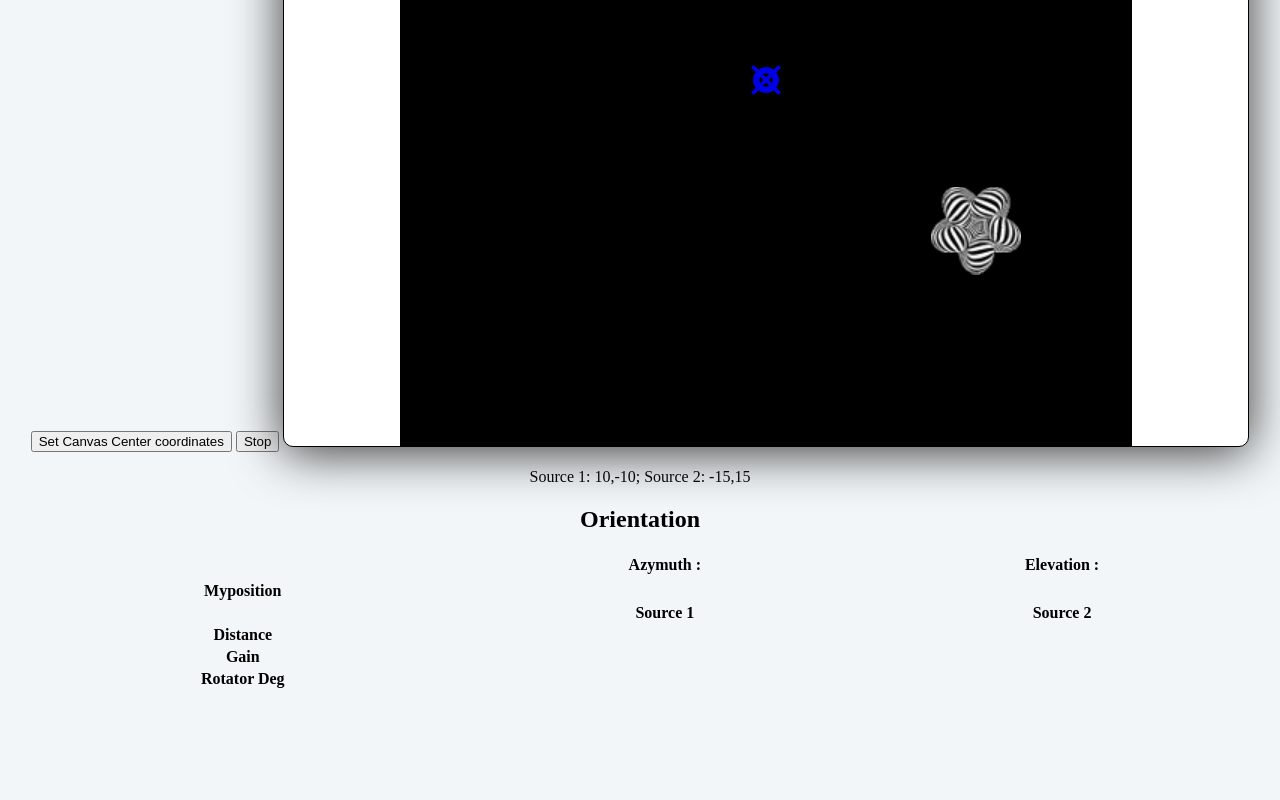
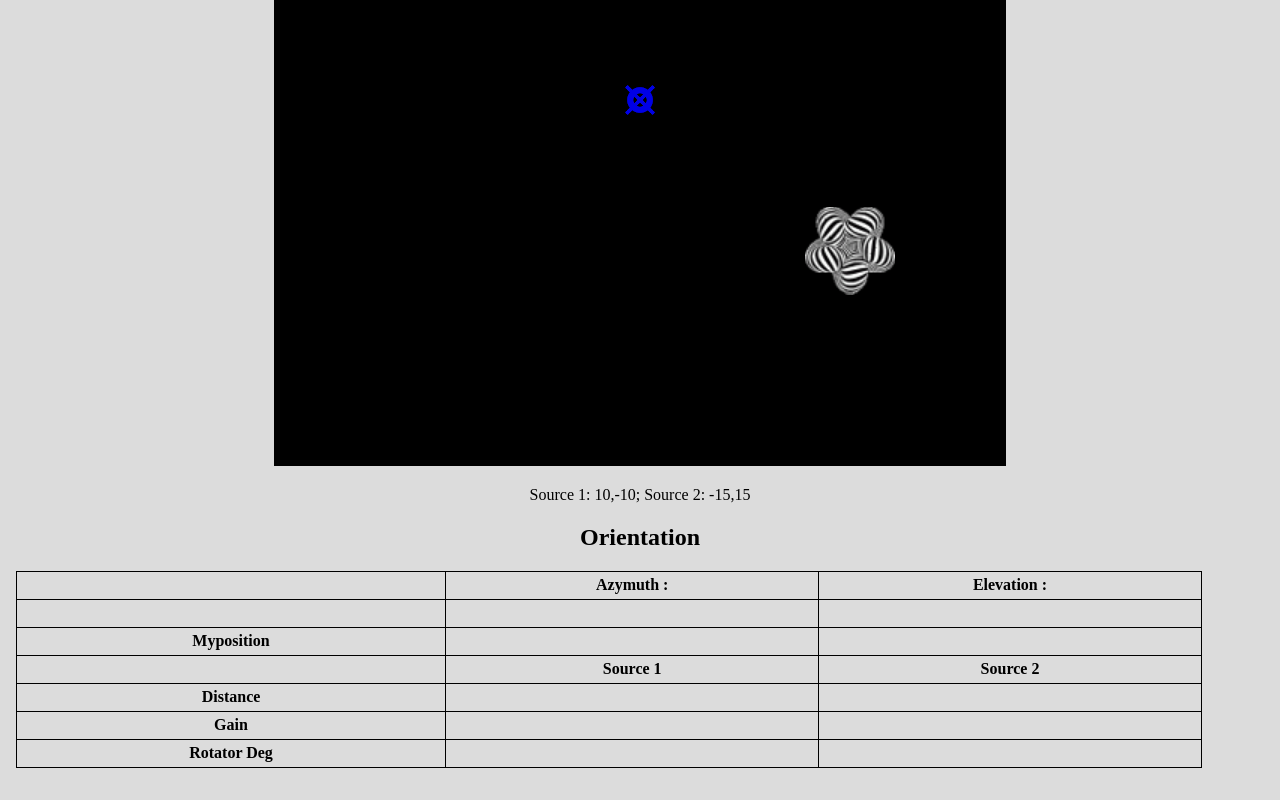
Before and after one commit to LouisVRX/louisvrx.github.io, a plain HTML site: page index.html in a window 1280 px wide. Shown: the part 460-1260 px from the top of the page. Drawn offline with nearby package versions, Linux system fonts and the light colour scheme; a script that the page names is missing.

Commit message:
common.css

```diff
--- a/common.css
+++ b/common.css
@@ -30,8 +30,14 @@ h1 {
 }
 
 table {
-    width: 100%;
+    width: 95%;
     text-align: center;
+    border-collapse:collapse;
+}
+
+table, td, tr, th {
+    height: 25px;
+    border: 1px solid black;
 }
 
 .index-list li{
@@ -40,22 +46,3 @@ table {
     margin-bottom: 1.5%;
     text-align: center;
 }
-
-body{text-align: center;background: #f2f6f8;}
-.img{position:absolute;z-index:1;}
-
-#container{
-    display:inline-block;
-    width:964px;
-    height:732px;
-    margin: 0 auto;
-    background: white;
-    position:relative;
-    border:1px solid black;
-    border-radius: 10px;
-    box-shadow: 0 5px 50px #333}
-
-#Canvas{
-    position:relative;
-    z-index:20;
-}
```
